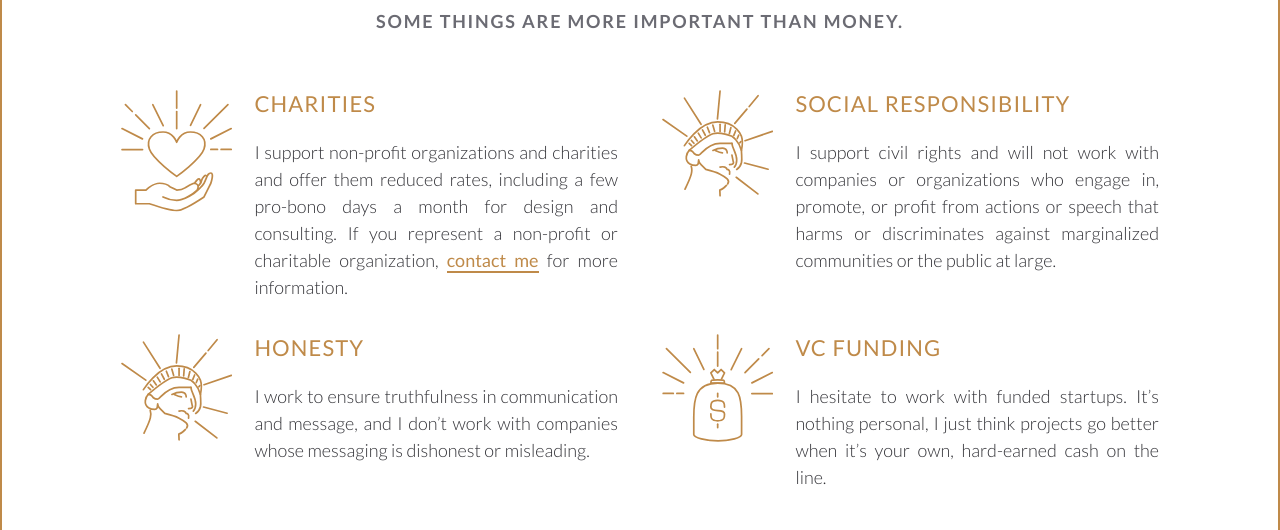
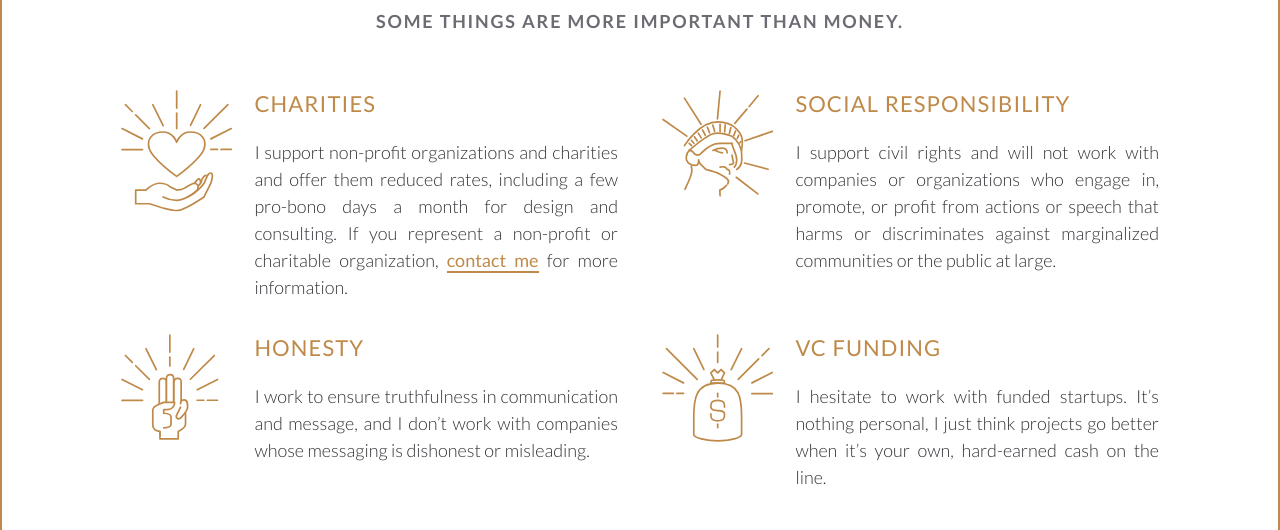
Before and after one commit to claxondesignco/claxondesignco.github.io, a Jekyll site: the page built from index.html, in a window 1280 px wide. Shown: the part 1084-1614 px from the top of the page. Built offline with Jekyll 4.4.1, drawn with Linux system fonts in a browser that asks for light colours.

Commit message:
Updated icons

```diff
--- a/_includes/ethics.html
+++ b/_includes/ethics.html
@@ -7,7 +7,7 @@
   <div class="columns">
 
     <section class="columns__section" id="charities">
-      <figure>
+      <figure role="presentation">
         <svg viewBox="0 0 326 356">
           <use xlink:href="#charities"></use>
         </svg>
@@ -18,7 +18,7 @@
     </section>
 
     <section class="columns__section" id="social-responsibility">
-      <figure>
+      <figure role="presentation">
         <svg viewBox="0 0 326 313">
           <use xlink:href="#social-responsibility"></use>
         </svg>
@@ -29,9 +29,9 @@
     </section>
 
     <section class="columns__section" id="honesty">
-      <figure>
-        <svg viewBox="0 0 326 313">
-          <use xlink:href="#social-responsibility"></use>
+      <figure role="presentation">
+        <svg viewBox="0 0 326 356">
+          <use xlink:href="#honesty"></use>
         </svg>
       </figure>
       <h3>Honesty</h3>
@@ -39,7 +39,7 @@
     </section>
 
     <section class="columns__section" id="vc-funding">
-      <figure>
+      <figure role="presentation">
         <svg viewBox="0 0 326 316">
           <use xlink:href="#vc-funding"></use>
         </svg>
```
Also changed, not shown: _includes/icons.svg, assets/images/icon_charities.svg, assets/images/icon_funding.svg, assets/images/icons_honesty.svg (added).
